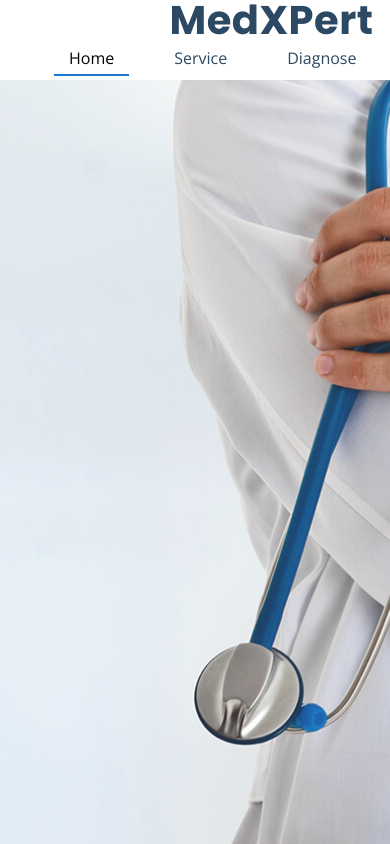
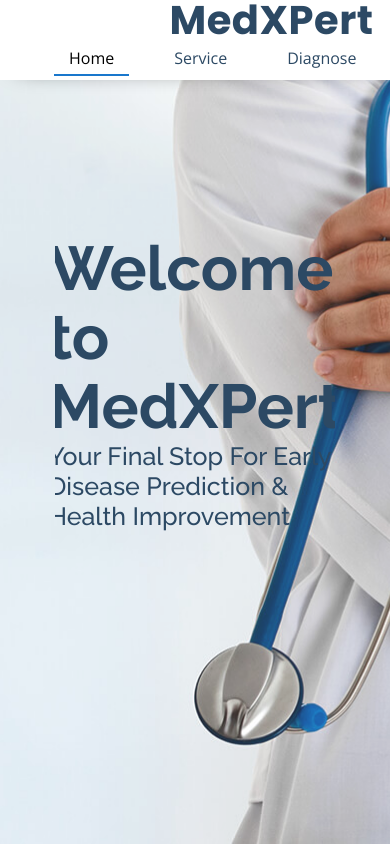
Before and after one commit to RajSDE/MedXPert_MajorProject, a Django app: page / in a window 390 px wide. Run offline with Django 4.2, Linux system fonts and the light colour scheme; some web fonts are replaced.

Commit message:
update 31/3

```diff
--- a/backend/templates/index.html
+++ b/backend/templates/index.html
@@ -27,7 +27,10 @@
     </div>
     <div id="home">
         <div class="HomeContent">
-
+            <div class="left">
+                <h1>Welcome to MedXPert</h1>
+                <p>Your Final Stop For Early Disease Prediction & Health Improvement</p>
+            </div>
         </div>
     </div>
 
--- a/static/css/diagnosis.css
+++ b/static/css/diagnosis.css
@@ -166,7 +166,6 @@
 
     }
     .header{
-        box-shadow: none;
         height: 80px;
     }
     .HomeContent{
--- a/static/css/style.css
+++ b/static/css/style.css
@@ -90,16 +90,32 @@
     display: grid;
     overflow-x: hidden;
     /* grid-template-columns: repeat(auto-fit, minmax(200px , 0fr)); */
-    grid-template-columns: 1fr 1fr 1fr;
+    grid-template-columns: 40vw 10vw;
     grid-gap: 10px;
-    justify-content: center;
+    justify-content: start;
     /* flex-basis: content; */
-    width: 80%;
+    width: 60%;
     height: 80vh;
     margin: auto;
-    margin-top: 80px;
-    margin-bottom: 40px;
-    /* background-color: #1977cc; */
+    margin-top: 45px;
+    /* margin-bottom: 40px; */
+    align-items: center;
+    justify-items: center;
+}
+
+.HomeContent h1, p{
+    font-family: "Raleway", sans-serif;
+    margin: 0;
+    font-size: 62px;
+    font-weight: 700;
+    line-height: 69px;
+    /* text-transform: uppercase; */
+    color: #2c4964;
+}
+p{
+    font-weight: 500;
+    font-size: 25px;
+    line-height: 30px;
 }
 
 
@@ -116,16 +132,17 @@
 
     }
     .header{
-        box-shadow: none;
+        /* box-shadow: none; */
         height: 80px;
     }
     .HomeContent{
-        width: 80%;
-        height: 100%;
-        margin-top: 120px;
+        width: 72%;
+        justify-content: center;
+        /* height: 100%; */
+        /* margin-top: 120px; */
         /* grid-template-columns: 1fr 1fr; */
-        grid-template-columns: repeat(auto-fit, minmax(290px , 0fr));
-        /* grid-template-columns: repeat(1, auto); */
+        /* grid-template-columns: repeat(auto-fit, minmax(290px , 0fr));  */
+        grid-template-columns: repeat(1, auto);
     }
 
 }
```
